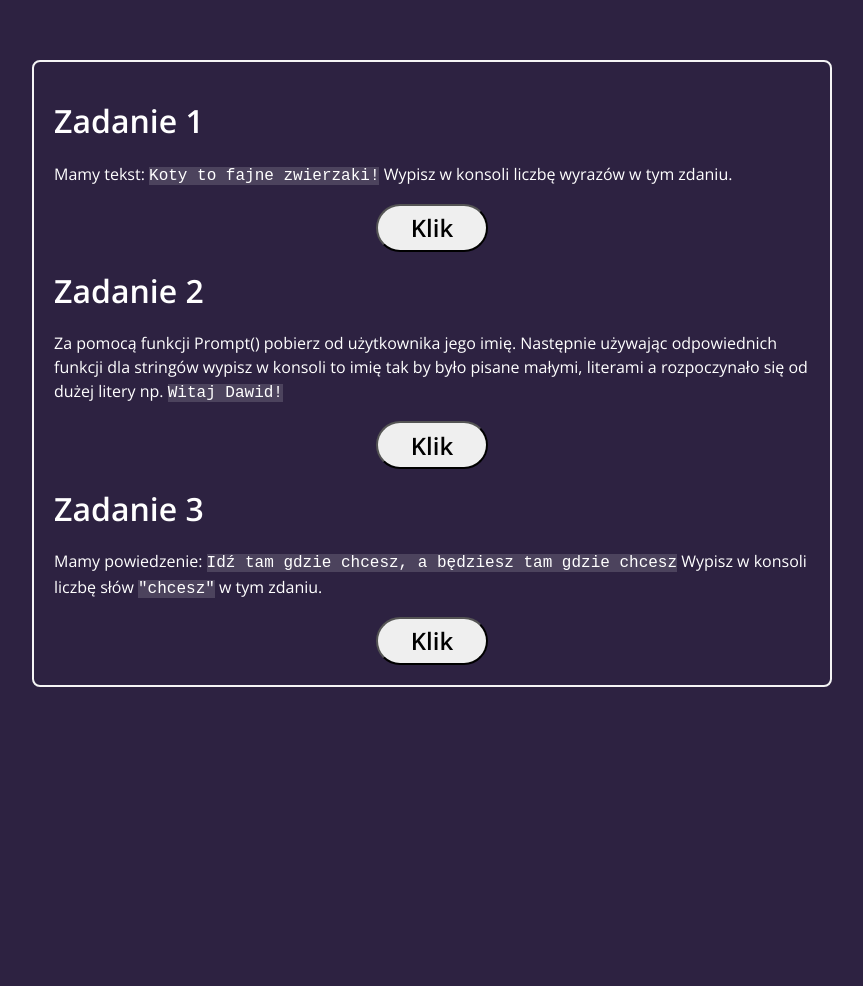
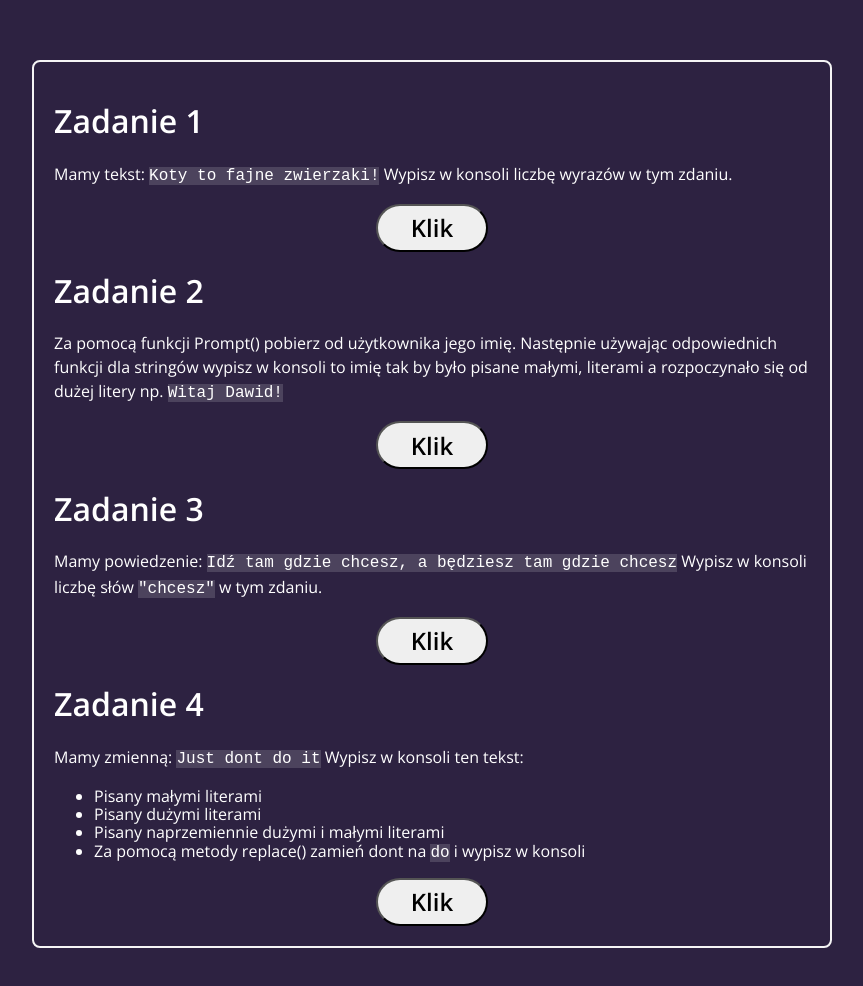
Before and after one commit to dawiddomaradzki/js-learning, a website built with webpack: page src/pages/index.html in a window 1280 px wide. Shown: the whole page, without its empty margins (208-1071 px from the left). Before the commit the page ends 800 px from the top, so only its background shows below. Built offline with nearby package versions, Linux system fonts and the light colour scheme.

Commit message:
feat: HTML & JS description strings/task4

```diff
--- a/src/js/index.js
+++ b/src/js/index.js
@@ -69,3 +69,5 @@ else {
     console.log(`Zdanie nie zawiera słowa "chcesz"`);
 }
 });
+
+// basic strings task #4 // wypisywanie tekstu w konsoli w różnej konfiguracji
--- a/src/pages/index.html
+++ b/src/pages/index.html
@@ -52,6 +52,21 @@
             <button class="button__click button__stringsTask3--js">Klik</button>
           </div>
         </section>
+         <section>
+          <h1 class="exerciseNumber">Zadanie 4</h1>
+          <p class="exercise">
+            Mamy zmienną: <code id="exerciseFour">Just dont do it</code> Wypisz w konsoli ten tekst:
+      <ul>
+        <li>Pisany małymi literami</li>
+        <li>Pisany dużymi literami</li>
+        <li>Pisany naprzemiennie dużymi i małymi literami</li>
+        <li>Za pomocą metody replace() zamień dont na <code>do</code> i wypisz w konsoli</li>
+      </ul>
+          </p>
+          <div class="button">
+            <button class="button__click button__stringsTask3--js">Klik</button>
+          </div>
+        </section>
       </article>
     </main>
   </body>
```
